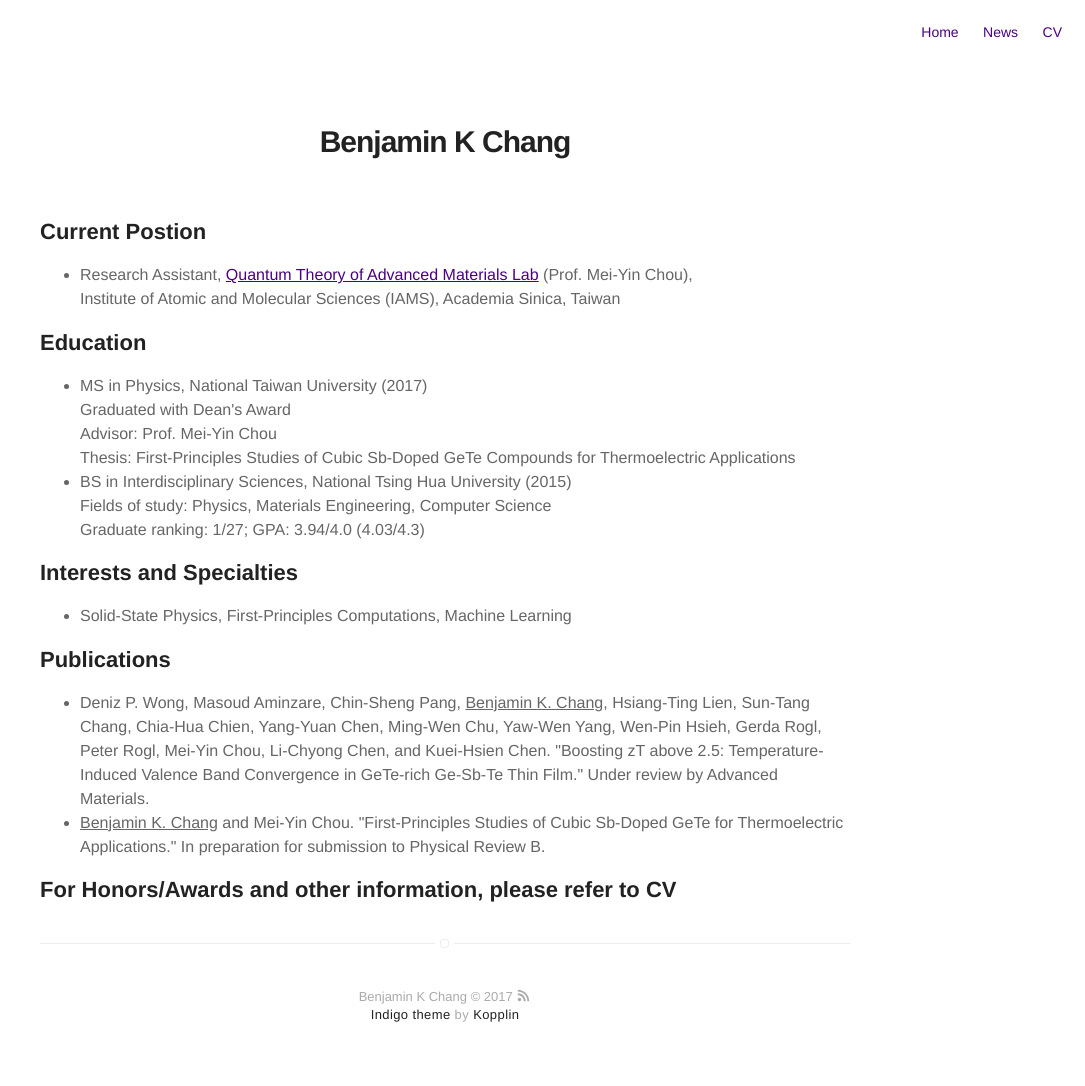
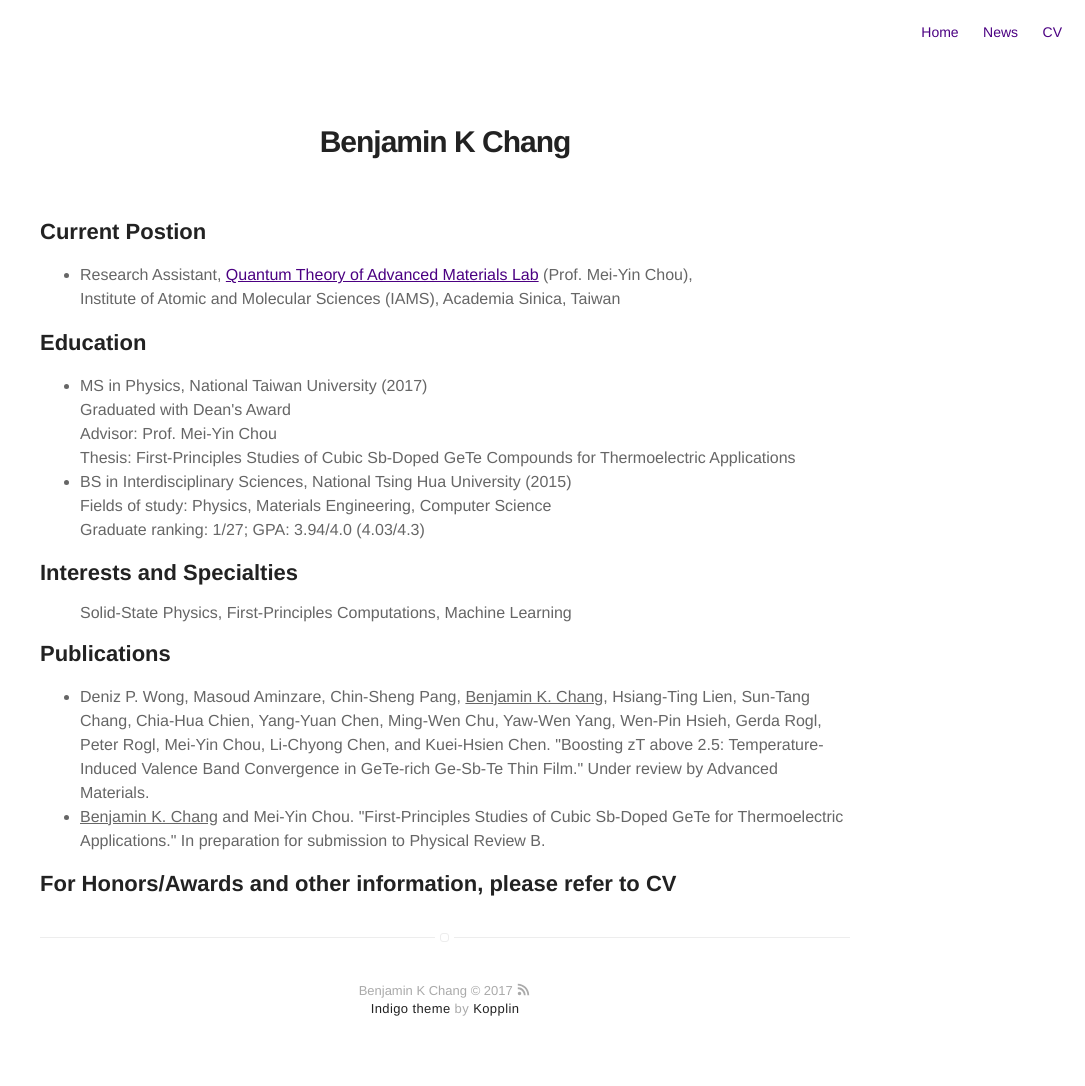
Before and after one commit to bkchang/bkchang.github.io, a Jekyll site: the page built from about.md, in a window 1280 px wide. Shown: the whole page, without its empty margins (195-1280 px from the left). Built offline with Jekyll 4.4.1, drawn with Linux system fonts in a browser that asks for light colours.

```diff
--- a/about.md
+++ b/about.md
@@ -21,7 +21,7 @@ layout: page
 
 <h2>Interests and Specialties</h2>
 <ul class="skill-list">
-	<li>Solid-State Physics, First-Principles Computations, Machine Learning</li>
+	Solid-State Physics, First-Principles Computations, Machine Learning
 </ul>
 
 <h2>Publications</h2>
```
